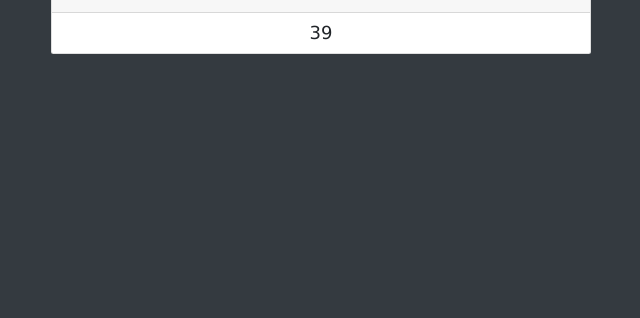
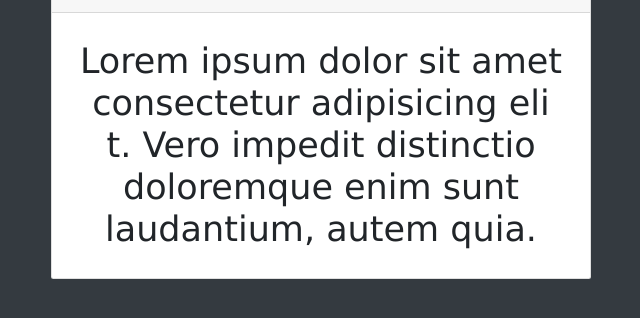
Before and after one commit to mohamedelaraby/Todos-keeper, a website: page index.html in a window 1280 px wide. Shown: the part 84-402 px from the top of the page, without its empty margins (319-959 px from the left). Drawn offline with nearby package versions, Linux system fonts and the light colour scheme; files that its build step writes are made by us from their sources.

```diff
--- a/index.html
+++ b/index.html
@@ -38,7 +38,7 @@
                             </div>
                         </div>
                         <div class="card-body">
-                                <p class="card-text bg-white text-center">
+                                <p class="card-text text-center p-4 display-4">
                                         Lorem ipsum dolor sit amet consectetur adipisicing eli
                                         t. Vero impedit distinctio doloremque
                                         enim sunt laudantium, autem quia.
--- a/resources/js/app.js
+++ b/resources/js/app.js
@@ -1,23 +1,28 @@
- // Person constructor
- function Person(name,dateOfBirth){
-    this.name = name;
-    this.birthay = new Date(dateOfBirth);
-
-    // calculate age
-    this.calculateAge = function(){
-       const diff = Date.now() - this.birthay.getTime();
-       const ageDate = new Date(diff);
-       return Math.abs(ageDate.getUTCFullYear() - 1970) ;
-    }
-
-   }
-
- // this outside the function it refers to the window object
-
-
  // Output
  const output = document.querySelector('.card-text');
 
- const name = new Person('ali','9-10-1980');
- output.innerHTML = name.birthay;
- output.innerHTML = name.calculateAge();
+//   // Number
+//   const num2 = 1;
+//   const num =  new Number(3);
+//   console.log(typeof num);
+
+//   // Boolean
+//   const bool = true;
+//   const bool2 =  new Boolean(false);
+//   console.log(typeof bool2);
+
+//   const john = {
+//      name: 'john',
+//      age:34
+//   }
+
+//   output.innerHTML = john.age;
+
+//   const name = new Object({
+//      name:'ali',
+//      age:45
+//   })
+//   output.innerHTML = name.name;
+
+
+const re1 = /\w+/;
```
